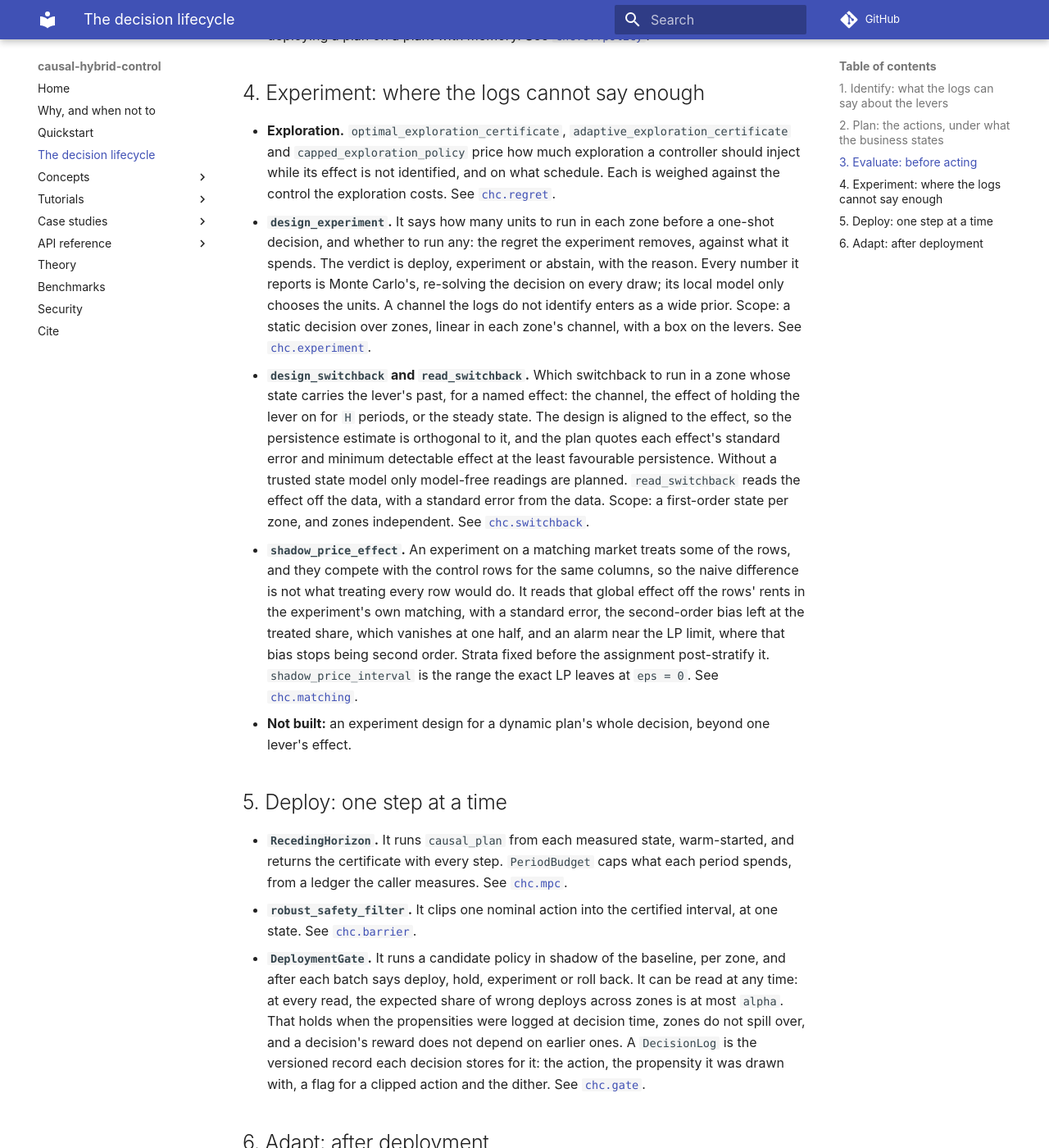
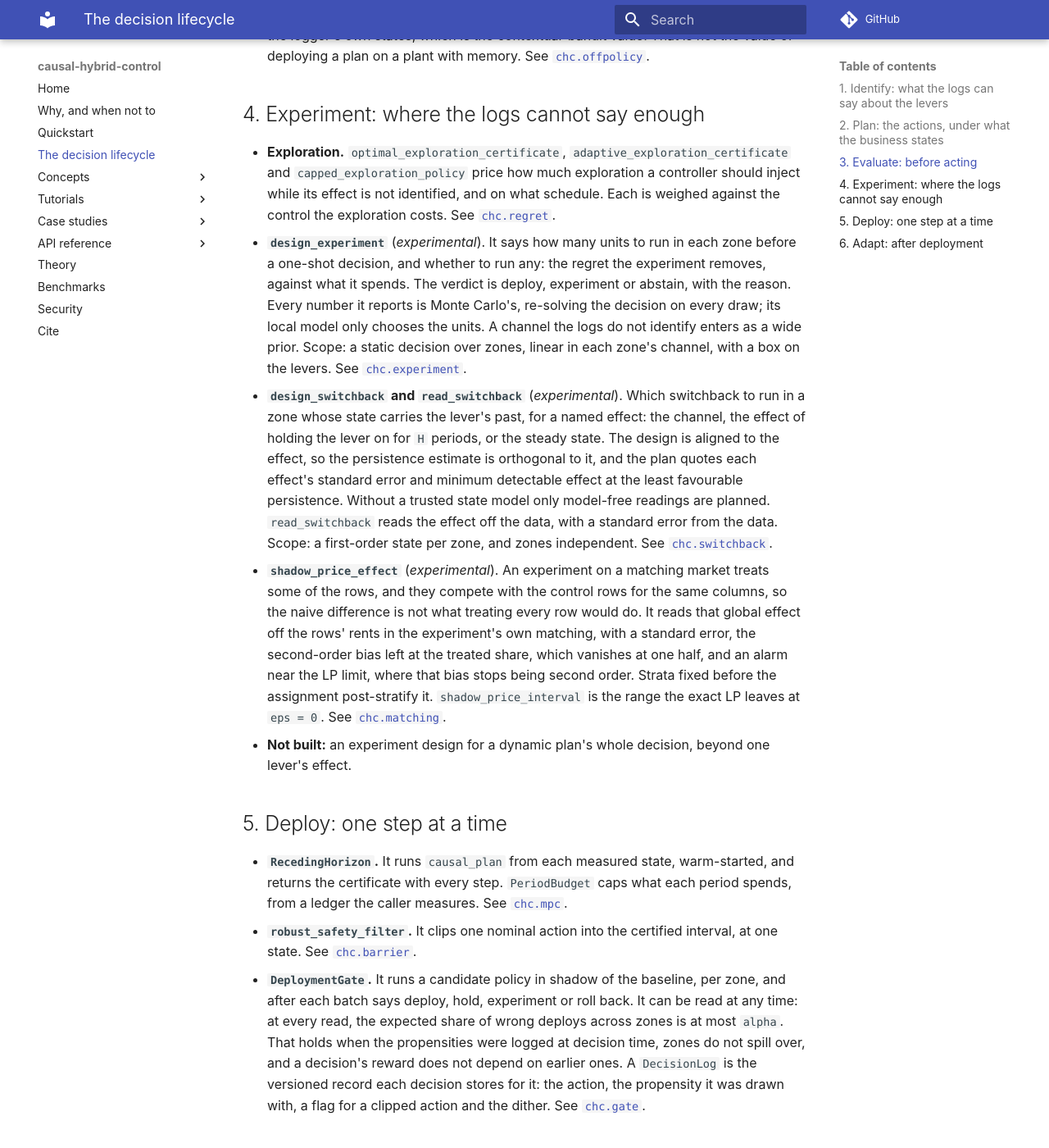
Before and after one commit to causaldyn/causal-hybrid-control, an MkDocs documentation site: the page built from docs/lifecycle.md, in a window 1280 px wide and 1400 px high, scrolled down 2004 px. Shown: the whole window at 82% size. Built offline with MkDocs 1.6.1 and Material for MkDocs 9.7.7, drawn with Linux system fonts in a browser that asks for light colours; comment, search, counter and statistics services are not loaded; some of the changed text lies outside the part shown.

Commit message:
docs: file experiment, switchback, weights and the shadow-price effect as experimental
Each was verified only on plants CHC wrote, and built ahead of the release that verifies it on one
it did not: 0.9.0 for experiments and decision-weighted identification, 0.10.0 for the
marketplace. The first release that carries them must not promise more than that, so they sit in
the experimental tier until their own release's gate passes.

The README's tier table and a sentence under it, the API index, the two API pages and the
navigation, the lifecycle page, and the docstrings of weights, shadow_price_effect and
shadow_price_interval now say so. No release carried any of them, so no published promise moves.

Verified: the docs-tier test (README, page and navigation agree for every module), the docs and
public-API tests, test_dynamics_id and mkdocs build --strict pass; ruff, ruff format and ty are
clean under 3.14 and 3.11.

```diff
--- a/docs/lifecycle.md
+++ b/docs/lifecycle.md
@@ -10,7 +10,9 @@ A decision taken from logs goes through six stages:
 6. **Adapt** when the world moves.
 
 This page files the library by stage. For each stage it lists what is built, where it is
-documented, and what is not built yet. Every name below is importable from `chc`.
+documented, and what is not built yet. Every name below is importable from `chc`. Entries marked
+*experimental* may change or be withdrawn in any release; see the
+[stability tiers](api/index.md).
 
 ## 1. Identify: what the logs can say about the levers
 
@@ -19,8 +21,8 @@ documented, and what is not built yet. Every name below is importable from `chc`
   schedule. See the [quickstart](quickstart.md) and [identification](concepts/identification.md).
 - **`fit_causal_residual`.** It fits the lever's channel in a hybrid model by cross-fitted
   orthogonalisation, or through an instrument when the confounder is latent. When the channel
-  class cannot fit every state, `weights` points it at the states a one-shot decision will be taken
-  at. See [`chc.dynamics_id`](api/dynamics_id.md).
+  class cannot fit every state, `weights` (*experimental*) points it at the states a one-shot
+  decision will be taken at. See [`chc.dynamics_id`](api/dynamics_id.md).
 - **Static effects.** `estimate_effect_dml`, `sensitivity_analysis`, `refute_effect` and
   `e_value`. See [tutorial 3](tutorials/03_causal_inference_toolkit.md), and
   [tutorial 7](tutorials/07_real_data_lalonde.md) against an experimental benchmark.
@@ -85,28 +87,28 @@ documented, and what is not built yet. Every name below is importable from `chc`
   `capped_exploration_policy` price how much exploration a controller should inject while its
   effect is not identified, and on what schedule. Each is weighed against the control the
   exploration costs. See [`chc.regret`](api/regret.md).
-- **`design_experiment`.** It says how many units to run in each zone before a one-shot decision,
-  and whether to run any: the regret the experiment removes, against what it spends. The verdict
-  is deploy, experiment or abstain, with the reason. Every number it reports is Monte Carlo's,
-  re-solving the decision on every draw; its local model only chooses the units. A channel the
-  logs do not identify enters as a wide prior. Scope: a static decision over zones, linear in each
-  zone's channel, with a box on the levers. See [`chc.experiment`](api/experiment.md).
-- **`design_switchback` and `read_switchback`.** Which switchback to run in a zone whose state
-  carries the lever's past, for a named effect: the channel, the effect of holding the lever on
-  for `H` periods, or the steady state. The design is aligned to the effect, so the persistence
-  estimate is orthogonal to it, and the plan quotes each effect's standard error and minimum
-  detectable effect at the least favourable persistence. Without a trusted state model only
+- **`design_experiment`** (*experimental*). It says how many units to run in each zone before a
+  one-shot decision, and whether to run any: the regret the experiment removes, against what it
+  spends. The verdict is deploy, experiment or abstain, with the reason. Every number it reports is
+  Monte Carlo's, re-solving the decision on every draw; its local model only chooses the units. A
+  channel the logs do not identify enters as a wide prior. Scope: a static decision over zones,
+  linear in each zone's channel, with a box on the levers. See
+  [`chc.experiment`](api/experiment.md).
+- **`design_switchback` and `read_switchback`** (*experimental*). Which switchback to run in a zone
+  whose state carries the lever's past, for a named effect: the channel, the effect of holding the
+  lever on for `H` periods, or the steady state. The design is aligned to the effect, so the
+  persistence estimate is orthogonal to it, and the plan quotes each effect's standard error and
+  minimum detectable effect at the least favourable persistence. Without a trusted state model only
   model-free readings are planned. `read_switchback` reads the effect off the data, with a
   standard error from the data. Scope: a first-order state per zone, and zones independent. See
   [`chc.switchback`](api/switchback.md).
-- **`shadow_price_effect`.** An experiment on a matching market treats some of the rows, and they
-  compete with the control rows for the same columns, so the naive difference is not what treating
-  every row would do. It reads that global effect off the rows' rents in the experiment's own
-  matching, with a standard error, the second-order bias left at the treated share, which vanishes
-  at one half, and an alarm near the LP limit, where that bias stops being second order. Strata
-  fixed before the assignment post-stratify it. `shadow_price_interval` is the range the exact LP
-  leaves at `eps = 0`. See
-  [`chc.matching`](api/matching.md).
+- **`shadow_price_effect`** (*experimental*). An experiment on a matching market treats some of the
+  rows, and they compete with the control rows for the same columns, so the naive difference is not
+  what treating every row would do. It reads that global effect off the rows' rents in the
+  experiment's own matching, with a standard error, the second-order bias left at the treated
+  share, which vanishes at one half, and an alarm near the LP limit, where that bias stops being
+  second order. Strata fixed before the assignment post-stratify it. `shadow_price_interval` is the
+  range the exact LP leaves at `eps = 0`. See [`chc.matching`](api/matching.md).
 - **Not built:** an experiment design for a dynamic plan's whole decision, beyond one lever's
   effect.
 
--- a/mkdocs.yml
+++ b/mkdocs.yml
@@ -115,7 +115,6 @@ nav:
           - api/did.md
           - api/estimators.md
           - api/evaluation.md
-          - api/experiment.md
           - api/frames.md
           - api/gate.md
           - api/gmethods.md
@@ -135,7 +134,6 @@ nav:
           - api/spine.md
           - api/splitting.md
           - api/support.md
-          - api/switchback.md
           - api/toeplitz.md
           - api/uncertainty.md
       - Experimental:
@@ -144,6 +142,7 @@ nav:
           - api/deep_galerkin.md
           - api/discovery.md
           - api/epidemic.md
+          - api/experiment.md
           - api/flagship.md
           - api/galerkin.md
           - api/games.md
@@ -152,6 +151,7 @@ nav:
           - api/meanfield.md
           - api/mintime.md
           - api/surrogate.md
+          - api/switchback.md
           - api/symbolic.md
           - api/transport.md
   - Theory: theory.md
```
Also changed, not shown: CHANGELOG.md (+8 -0 lines), README.md (+5 -1 lines), docs/api/experiment.md (+1 -1 lines), docs/api/index.md (+7 -2 lines), docs/api/switchback.md (+1 -1 lines), 2 other files.
